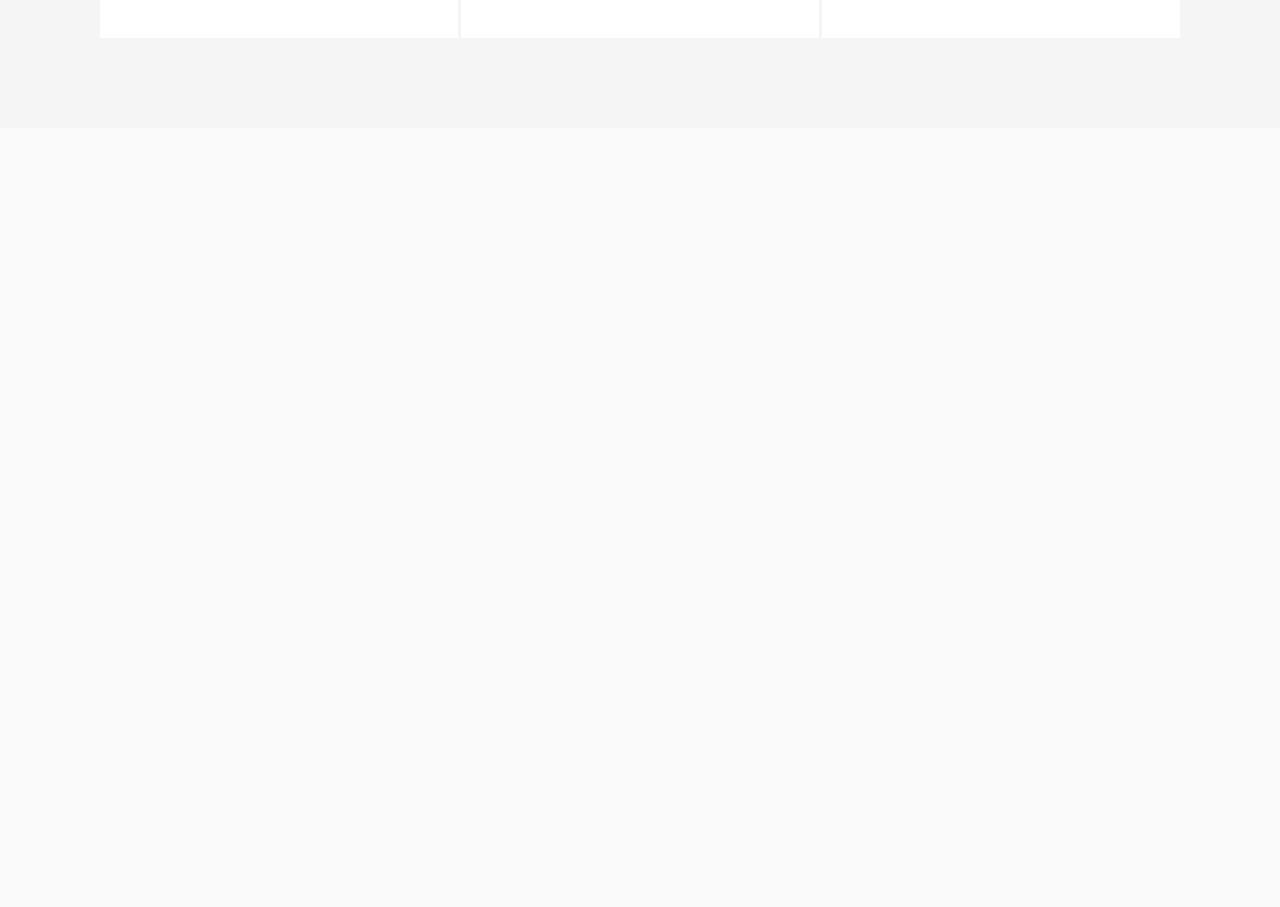
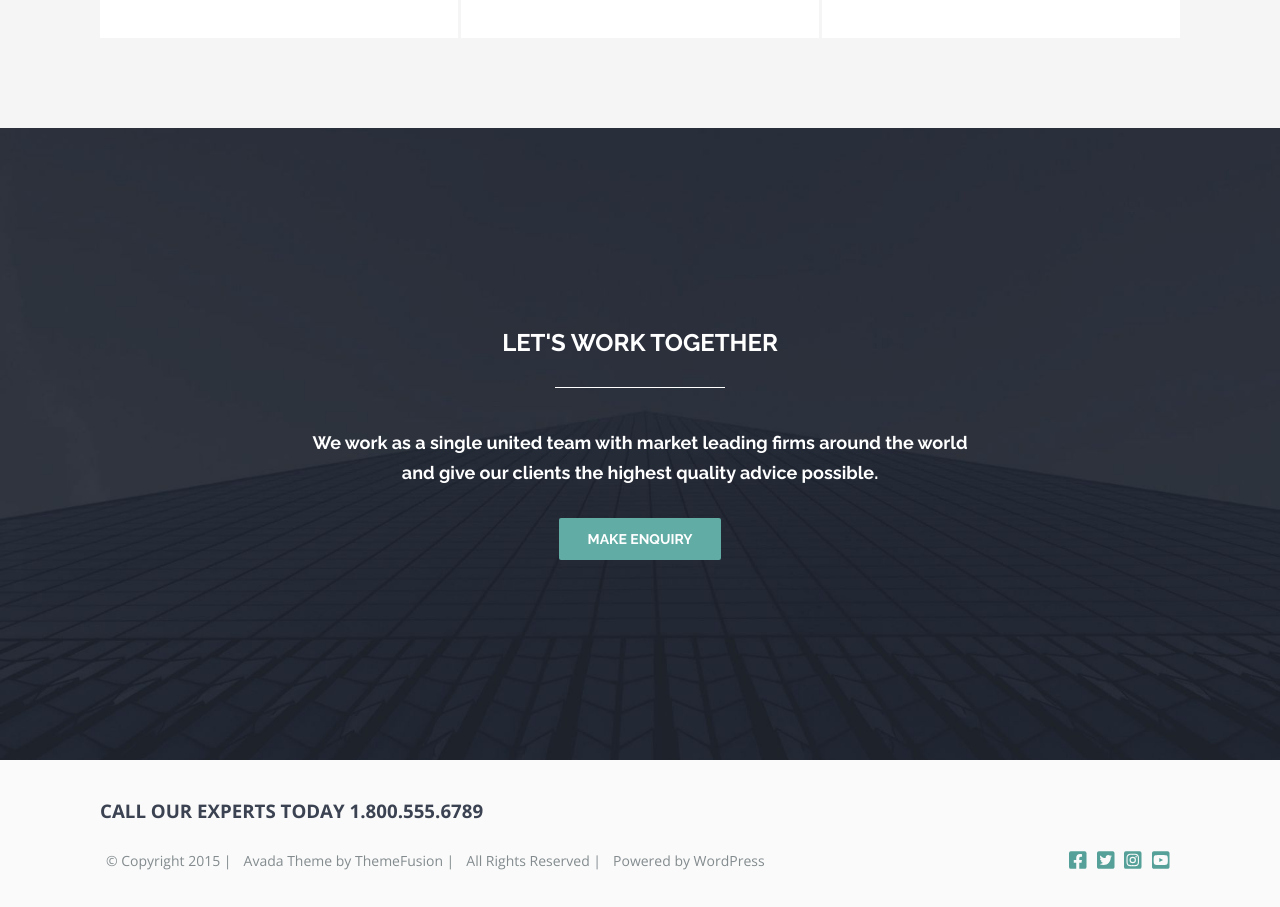
Before and after one commit to Scova89/proj-html-vuejs, a Vue app: page / in a window 1280 px wide. Shown: the part 4080-4987 px from the top of the page. Before the commit the page ends 4208 px from the top, so only its background shows below. Built offline with nearby package versions, Linux system fonts and the light colour scheme.

Commit message:
voci del footer inserite con props

```diff
--- a/src/components/macro/Footer.vue
+++ b/src/components/macro/Footer.vue
@@ -1,15 +1,97 @@
 <template>
   <footer>
+      <!-- sezione Work Together -->
+      <WorkTogether/>
+
+      <!-- navbar del footer -->
+      <div class="footer-inf">
+          <div class="container"><h3 class="secondary-font">CALL OUR EXPERTS TODAY 1.800.555.6789</h3></div>
+
+          <div class="container">
+
+              <nav>
+                  <NavBarFooter v-for="(link, index) in links" :key="index" :link="link"/>
+
+              </nav>
+
+              <div class="socials-container">
+                  <Socials/>
+              </div>
+          </div>
+
+      </div>
+
 
   </footer>
 </template>
 
 <script>
+import WorkTogether from '../sections/WorkTogether.vue';
+import NavBarFooter from '../sections/NavBarFooter.vue';
+import Socials from '../elements/Socials.vue';
 export default {
-    name: 'Footer'
+    name: 'Footer',
+    components: {
+      WorkTogether,
+      NavBarFooter,
+      Socials
+    },
+    data(){
+        return {
+            links:[
+                {
+                    text: "© Copyright 2015 |",
+                    url: "#",
+                    state: false
+                },
+                {
+                    text: "Avada Theme by ThemeFusion |",
+                    url: "#",
+                    state: false
+                },
+                {
+                    text: "All Rights Reserved |",
+                    url: "#",
+                    state: false
+                },
+                {
+                    text: "Powered by WordPress",
+                    url: "#",
+                    state: false
+                },
+
+            ]
+        }
+    }
 }
 </script>
 
-<style lang="scss" scoped>
+<style lang="scss">
+  .footer-inf{
+      padding-top: 24px;
+      margin-top: 0px;
+      padding-right: 30px;
+      padding-bottom: 24px;
+      margin-bottom: 0px;
+      padding-left: 30px;
+      min-height: 102px;
+
+      .container{
+          max-width: 1080px;
+          align-items: center;
+          justify-content: space-between;
+
+          h3{
+            margin: 14px 0;
+          }
+
+
+          nav{
+          display: flex;
+          }
+      }
+
+
+  }
 
 </style>
--- a/src/components/macro/Main.vue
+++ b/src/components/macro/Main.vue
@@ -16,6 +16,7 @@
 
       <!-- sezione con logo Envato -->
       <Envato/>
+
 
   </main>
 </template>
--- /dev/null
+++ b/src/components/sections/NavBarFooter.vue
@@ -0,0 +1,33 @@
+<template>
+  <div class="list-container">
+    <ul class="secondary-font">
+      <li><a :href="link.state">{{link.text}}</a></li>
+    </ul>
+  </div>
+</template>
+
+<script>
+export default {
+    name: 'NavBarFooter',
+    props: {
+      link: Object
+    }
+}
+</script>
+
+<style lang="scss" scoped>
+    ul{
+        list-style: none;
+        display: flex;
+        font-size: 14px;
+        li{
+        padding: 6px ;
+
+        a{
+            text-decoration: none;
+            color: #838b8e;
+            cursor: pointer;
+        }
+        }
+    }
+</style>
--- /dev/null
+++ b/src/components/sections/WorkTogether.vue
@@ -0,0 +1,74 @@
+<template>
+  <div class="container-img" primary-font>
+    <h2 class="primary-font">let's work together</h2>
+    <div class="linea"></div>
+    <p class="primary-font">We work as a single united team with market leading firms around the world and give our clients the highest quality advice possible.</p>
+    <div class="pulsante">
+        <button class="primary-font">make enquiry</button>
+    </div>
+
+  </div>
+</template>
+
+<script>
+export default {
+    name: 'WorkTogether'
+}
+</script>
+
+<style lang="scss" scoped>
+    .container-img{
+            background-image: url(../../assets/images/where-we-work-parallax.jpg);
+            padding: 200px 300px;
+            margin-bottom: 0px;
+            background-repeat: no-repeat;
+            background-size: cover;
+
+
+
+        h2{
+            color: white;
+            text-align: center;
+            text-transform: uppercase;
+        }
+
+        .linea{
+            border-bottom: 1px solid #ffffff;
+            width: 170px;
+            margin: auto;
+            margin-top: 30px;
+            margin-bottom: 40px;
+        }
+
+        p{
+            color: white;
+            line-height: 30px;
+            font-size: 18px;
+            text-align: center;
+            font-weight: bold;
+        }
+
+        .pulsante{
+            display: flex;
+            justify-content: center;
+            margin-top: 30px;
+
+            button{
+                background-color: #61aca5;
+                text-transform: uppercase;
+                color: white;
+                padding: 13px 29px;
+                border-radius: 2px;
+                font-size: 14px;
+                font-weight: bold;
+                cursor: pointer;
+                border: none;
+
+            }
+
+            button:hover{
+                background-color: #6bc0b8;
+            }
+        }
+    }
+</style>
```
